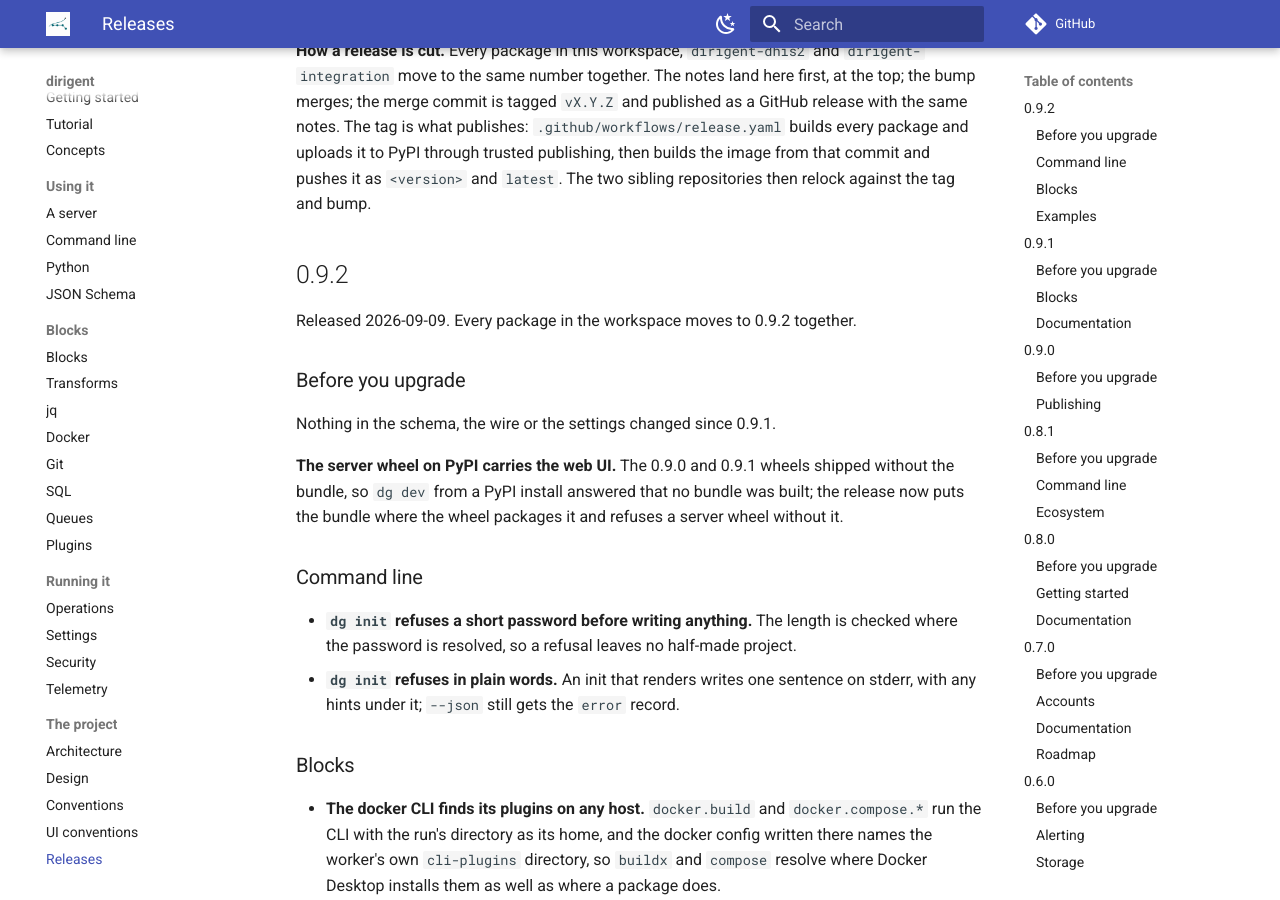
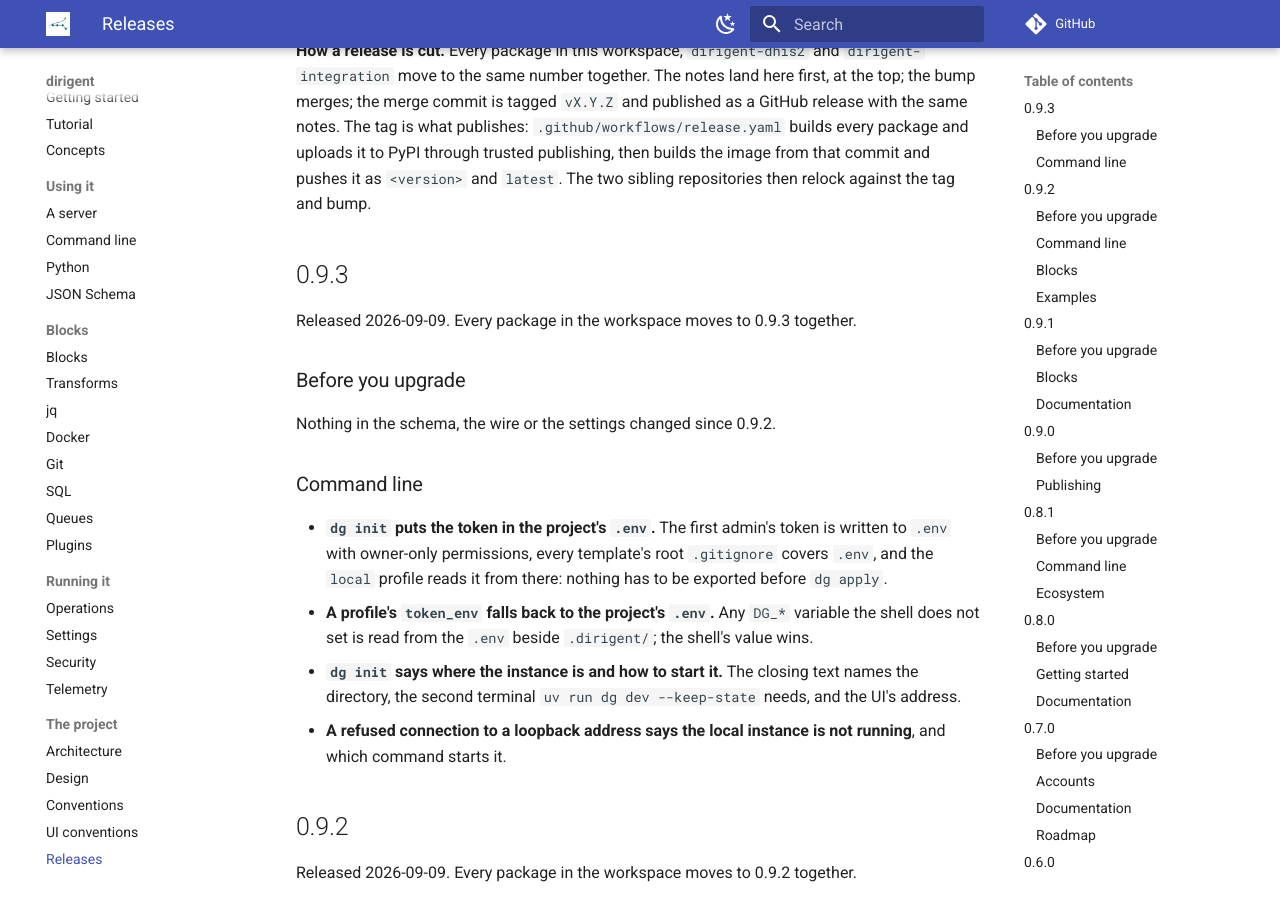
Before and after one commit to winterop-com/dirigent, an MkDocs documentation site: the page built from docs/releases.md, in a window 1280 px wide and 900 px high, scrolled down 302 px. Built offline with MkDocs 1.6.1 and Material for MkDocs 9.7.7, drawn with Linux system fonts in a browser that asks for light colours; comment, search, counter and statistics services are not loaded.

Commit message:
chore: release 0.9.3
Co-Authored-By: Claude Fable 5.1 <noreply@anthropic.com>

```diff
--- a/docs/releases.md
+++ b/docs/releases.md
@@ -14,6 +14,26 @@ with the same notes. The tag is what publishes: `.github/workflows/release.yaml`
 package and uploads it to PyPI through trusted publishing, then builds the image from that
 commit and pushes it as `<version>` and `latest`. The two sibling repositories then relock
 against the tag and bump.
+
+## 0.9.3
+
+Released 2026-09-09. Every package in the workspace moves to 0.9.3 together.
+
+### Before you upgrade
+
+Nothing in the schema, the wire or the settings changed since 0.9.2.
+
+### Command line
+
+- **`dg init` puts the token in the project's `.env`.** The first admin's token is written
+  to `.env` with owner-only permissions, every template's root `.gitignore` covers `.env`,
+  and the `local` profile reads it from there: nothing has to be exported before `dg apply`.
+- **A profile's `token_env` falls back to the project's `.env`.** Any `DG_*` variable the
+  shell does not set is read from the `.env` beside `.dirigent/`; the shell's value wins.
+- **`dg init` says where the instance is and how to start it.** The closing text names the
+  directory, the second terminal `uv run dg dev --keep-state` needs, and the UI's address.
+- **A refused connection to a loopback address says the local instance is not running**, and
+  which command starts it.
 
 ## 0.9.2
 
```
Also changed, not shown: 13 other files.
